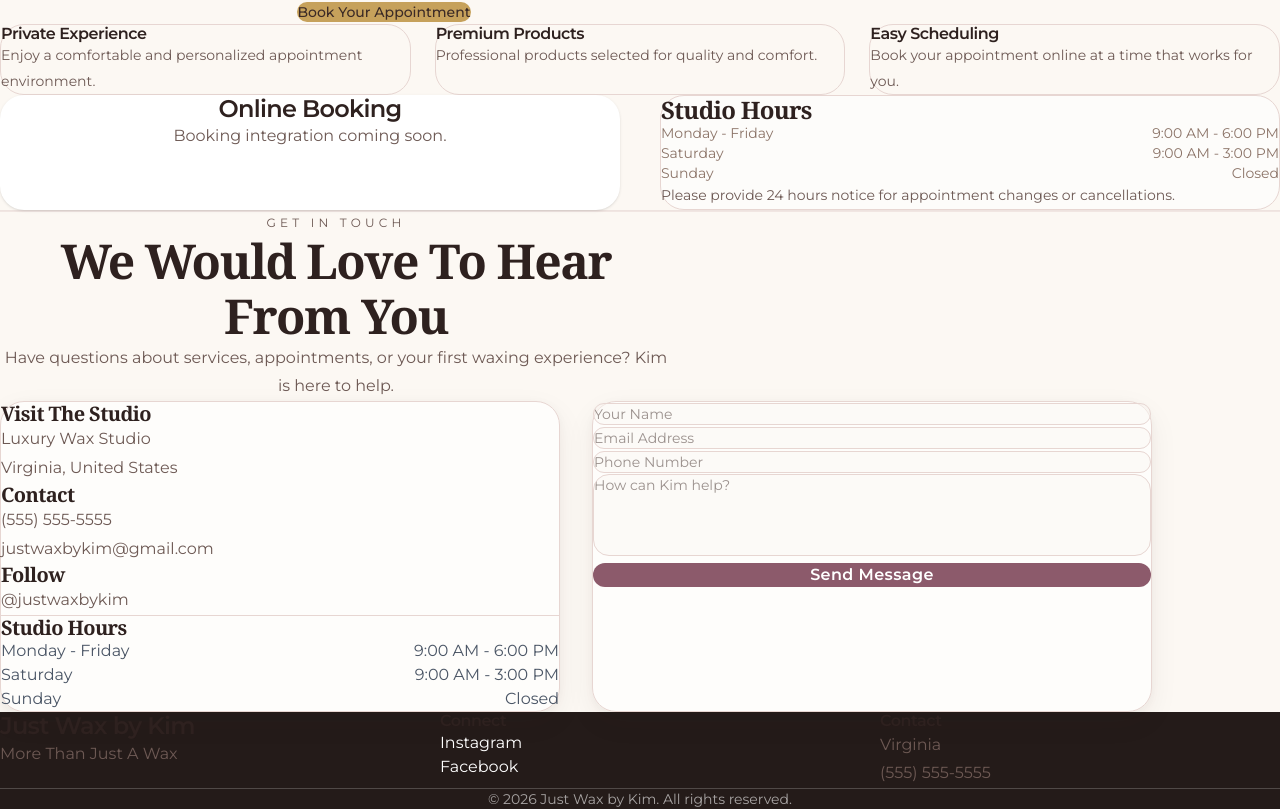
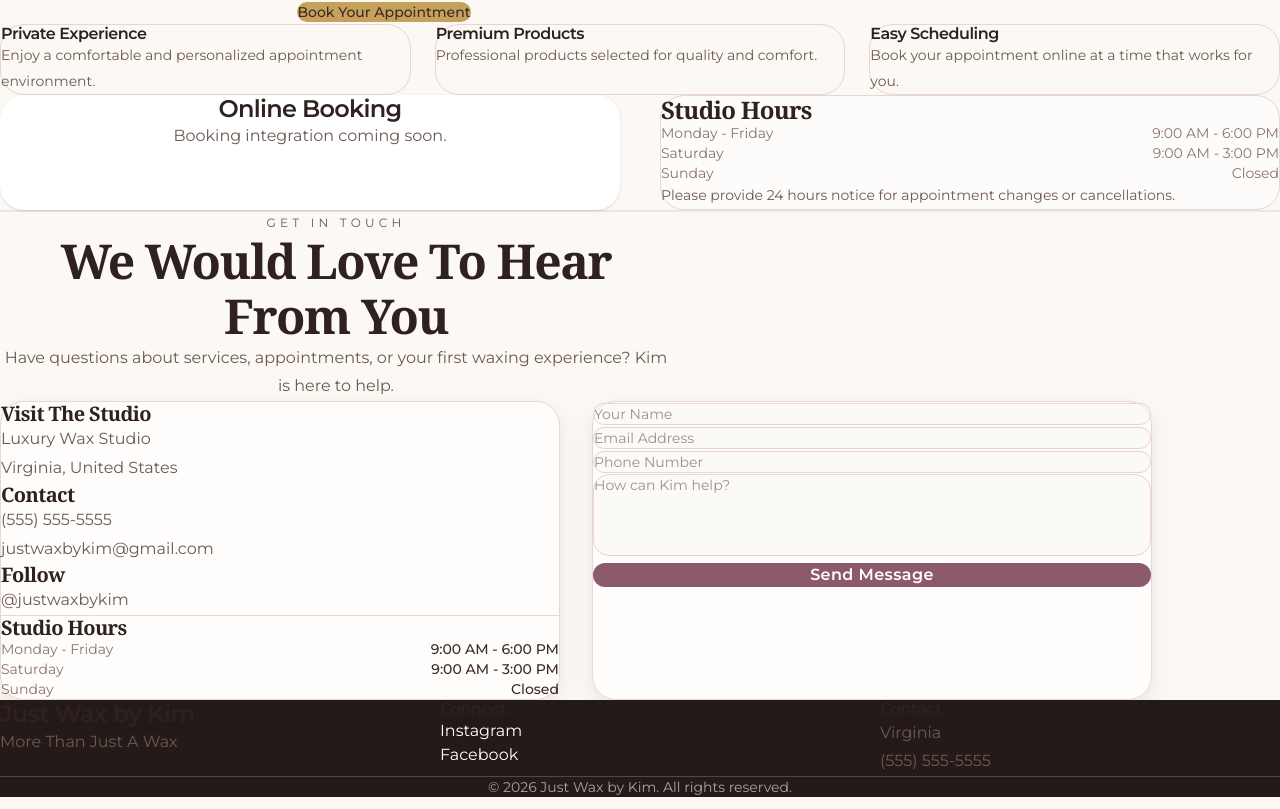
Before and after one commit to kevin-phan-25/just-wax-by-kim, a Next.js app: page / in a window 1280 px wide. Shown: the part 3730-4539 px from the top of the page. Built offline with nearby package versions, Linux system fonts and the light colour scheme; a web font is replaced by a local one.

Commit message:
Update ContactHours.tsx

```diff
--- a/features/contact/ContactHours.tsx
+++ b/features/contact/ContactHours.tsx
@@ -2,14 +2,14 @@
  * -----------------------------------------------------------------------------
  * File: ContactHours.tsx
  *
- * Created: July 27, 2026
- *
  * Description:
- * Studio operating hours.
+ * Studio operating hours display.
  *
  * Changes:
- * - v1.0.3
- *   - Added business hours display.
+ * - July 28, 2026
+ *   - Updated luxury styling
+ *   - Unified typography/colors
+ *   - Removed default gray palette
  *
  * -----------------------------------------------------------------------------
  */
@@ -17,35 +17,29 @@
 
 const HOURS = [
 
+  {
+    day: "Monday - Friday",
+    time: "9:00 AM - 6:00 PM"
+  },
 
   {
-day:"Monday - Friday",
-time:"9:00 AM - 6:00 PM"
+    day: "Saturday",
+    time: "9:00 AM - 3:00 PM"
   },
 
-
   {
-day:"Saturday",
-time:"9:00 AM - 3:00 PM"
-},
-
-
-{
-day:"Sunday",
-time:"Closed"
+    day: "Sunday",
+    time: "Closed"
   }
-
-
 
 ];
 
 
 
-export default function ContactHours(){
+export default function ContactHours() {
 
 
   return (
-
 
     <div>
 
@@ -55,6 +49,7 @@ return (
         className="
           font-serif
           text-xl
+          text-brand-espresso
         "
 
       >
@@ -65,20 +60,18 @@ Studio Hours
 
 
 
+
       <div
 
         className="
-mt-4
-space-y-3
+          mt-5
+          space-y-4
         "
 
       >
 
-
         {
-
-HOURS.map(item=>(
-
+          HOURS.map((item) => (
 
             <div
 
@@ -87,11 +80,11 @@ key={item.day}
               className="
                 flex
                 justify-between
-text-gray-600
+                text-sm
+                text-brand-taupe
               "
 
             >
-
 
               <span>
 
@@ -100,7 +93,15 @@ text-gray-600
               </span>
 
 
-<span>
+
+              <span
+
+                className="
+                  font-medium
+                  text-brand-espresso
+                "
+
+              >
 
                 {item.time}
 
@@ -109,11 +110,8 @@ text-gray-600
 
             </div>
 
-
           ))
-
         }
-
 
 
       </div>
@@ -121,7 +119,6 @@ text-gray-600
 
     </div>
 
-
   );
 
 
```
Lines whose indentation alone changed are shown as unchanged.
